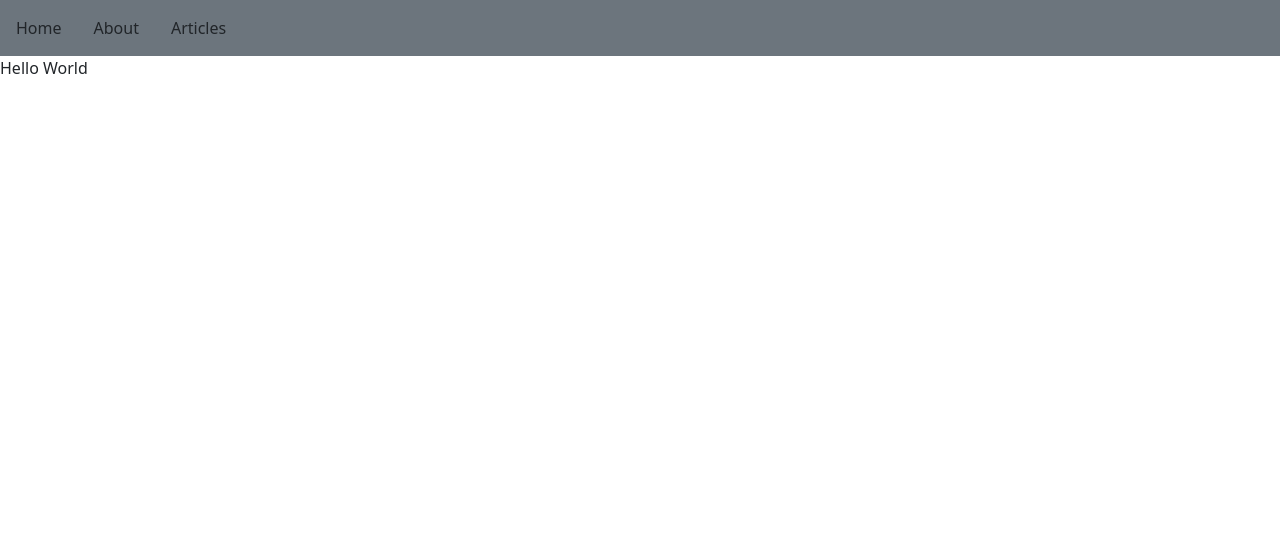
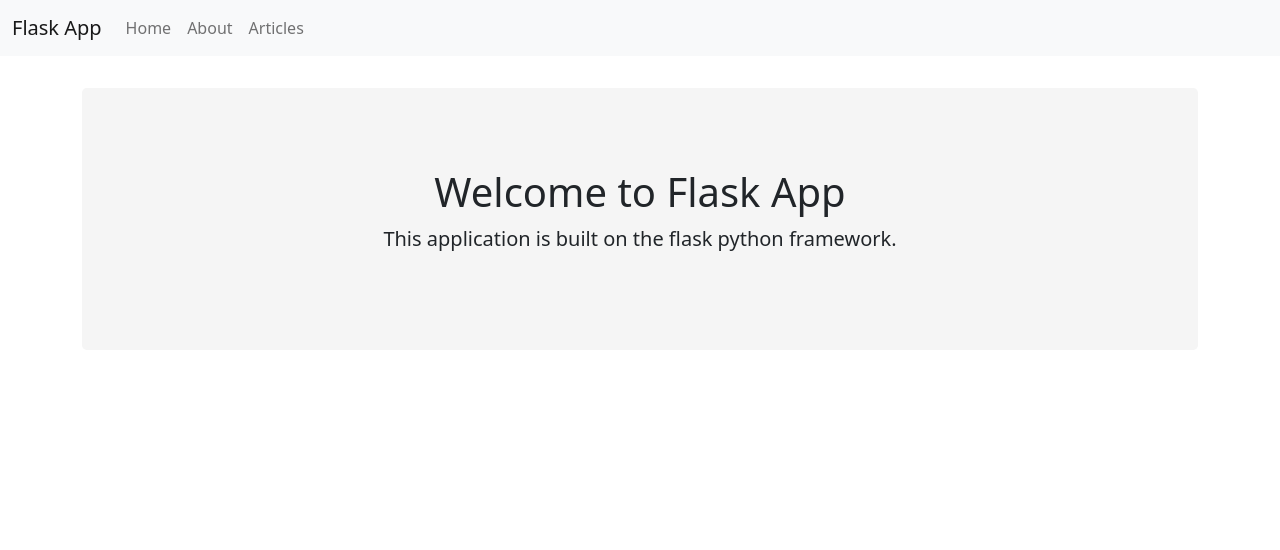
Before and after one commit to vantablanta/articles-app, a Flask app: page / in a window 1280 px wide. Shown: the top 550 px of the page. Run offline with Flask 2, Linux system fonts and the light colour scheme.

Commit message:
routing, and custome stylesheets

```diff
--- /dev/null
+++ b/app/static/css/style.css
@@ -0,0 +1,7 @@
+.jumbotron {
+    padding: 5rem 2rem;
+    margin-bottom: 2rem;
+    background-color: #f5f5f5;
+    border-radius: .3rem;
+    margin-top: 2rem
+  }
--- /dev/null
+++ b/app/templates/includes/navbar.html
@@ -0,0 +1,22 @@
+<nav class="navbar navbar-expand-lg navbar-light bg-light">
+    <div class="container-fluid">
+        <a class="navbar-brand" href="#">Flask App</a>
+        <button class="navbar-toggler" type="button" data-bs-toggle="collapse" data-bs-target="#navbarSupportedContent"
+            aria-controls="navbarSupportedContent" aria-expanded="false" aria-label="Toggle navigation">
+            <span class="navbar-toggler-icon"></span>
+        </button>
+        <div class="collapse navbar-collapse" id="navbarSupportedContent">
+            <ul class="navbar-nav me-auto mb-2 mb-lg-0">
+                <li class="nav-item">
+                    <a class="nav-link" aria-current="page" href="/">Home</a>
+                </li>
+                <li class="nav-item">
+                    <a class="nav-link" href="/about">About</a>
+                </li>
+                <li class="nav-item">
+                    <a class="nav-link" href="/articles">Articles</a>
+                </li>
+            </ul>
+        </div>
+    </div>
+</nav>
--- a/app/templates/index.html
+++ b/app/templates/index.html
@@ -1,5 +1,23 @@
-{% extends  'layout.html' %}
+{% extends 'layout.html' %}
 
 {% block body%}
-{{title}}
+
+{%block styles %}
+<link rel="stylesheet" href="{{url_for('static',filename='css/style.css')}}">
 {%endblock%}
+
+
+<div class="jumbotron text-center">
+    <h1>Welcome to Flask App</h1>
+    <p class="lead">
+        This application is built on the flask python framework.
+    </p>
+
+
+
+</div>
+
+
+
+
+{%endblock%}
--- a/app/templates/layout.html
+++ b/app/templates/layout.html
@@ -9,13 +9,16 @@
     <link href="https://cdn.jsdelivr.net/npm/bootstrap@5.1.3/dist/css/bootstrap.min.css" rel="stylesheet"
         integrity="sha384-1BmE4kWBq78iYhFldvKuhfTAU6auU8tT94WrHftjDbrCEXSU1oBoqyl2QvZ6jIW3" crossorigin="anonymous">
     <script src="https://cdn.jsdelivr.net/npm/bootstrap@5.1.3/dist/js/bootstrap.bundle.min.js"
-        integrity="sha384-ka7Sk0Gln4gmtz2MlQnikT1wXgYsOg+OMhuP+IlRH9sENBO0LRn5q+8nbTov4+1p"
-        crossorigin="anonymous" defer></script>
+        integrity="sha384-ka7Sk0Gln4gmtz2MlQnikT1wXgYsOg+OMhuP+IlRH9sENBO0LRn5q+8nbTov4+1p" crossorigin="anonymous"
+        defer></script>
 </head>
 
 <body>
-    {% include 'navbar.html'%}
-    {% block body %}{% endblock%}
+
+    {% include 'includes/navbar.html'%}
+    <div class="container">
+        {% block body %}{% endblock%}
+    </div>
 
 </body>
 
--- a/app/templates/navbar.html
+++ /dev/null
@@ -1,7 +0,0 @@
-<nav class="navbar bg-secondary text-dark">
-    <nav class="nav text-dark">
-        <a class="nav-link text-dark" href="/">Home</a>
-        <a class="nav-link text-dark" href="about">About</a>
-        <a class="nav-link text-dark" href="articles">Articles</a>
-      </nav>
-</nav>
--- a/app/views.py
+++ b/app/views.py
@@ -4,5 +4,8 @@ from app import app
 @app.route('/')
 
 def index():
-    title = "Hello World"
-    return render_template('index.html', title = title)
+    return render_template('index.html')
+
+@app.route('/about')
+def about():
+    return render_template('about.html')
```
Also changed, not shown: app/static/css/about.css (added, +7 -0 lines), app/templates/about.html (added, +16 -0 lines).
